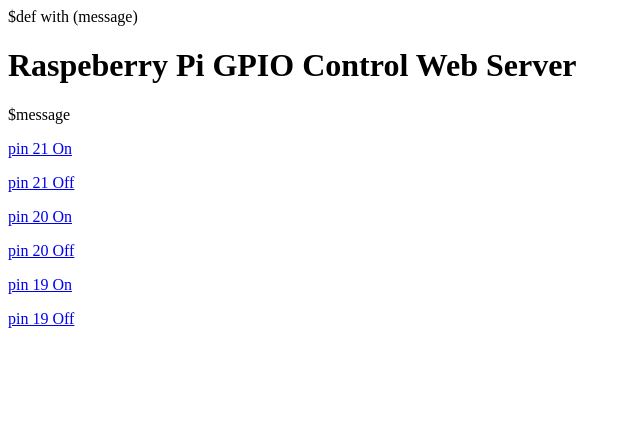
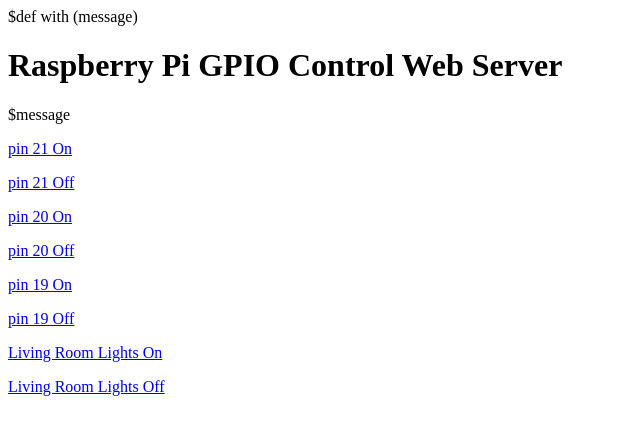
Before and after one commit to ogs2605/waterControl, a Python web app: template templates/welcome.html in a window 1280 px wide. Shown: the top 435 px of the page, without its empty margins (0-640 px from the left). Run offline with Jinja, Linux system fonts and the light colour scheme; the template is opened without the code that fills it, so the values that code supplies are empty.

Commit message:
added living room lights control to the "welcome" page

```diff
--- a/templates/welcome.html
+++ b/templates/welcome.html
@@ -1,6 +1,6 @@
 $def with (message)
 
-<h1>Raspeberry Pi GPIO Control Web Server</h1>
+<h1>Raspberry Pi GPIO Control Web Server</h1>
 
 <p>$message</p>
 
@@ -15,3 +15,7 @@ $def with (message)
 <a href="../pin19On">pin 19 On</a><p></p>
 
 <a href="../pin19Off">pin 19 Off</a><p></p>
+
+<a href="../livingRoomLightsOn">Living Room Lights On</a><p></p>
+
+<a href="../livingRoomLightsOff">Living Room Lights Off</a><p></p>
```
